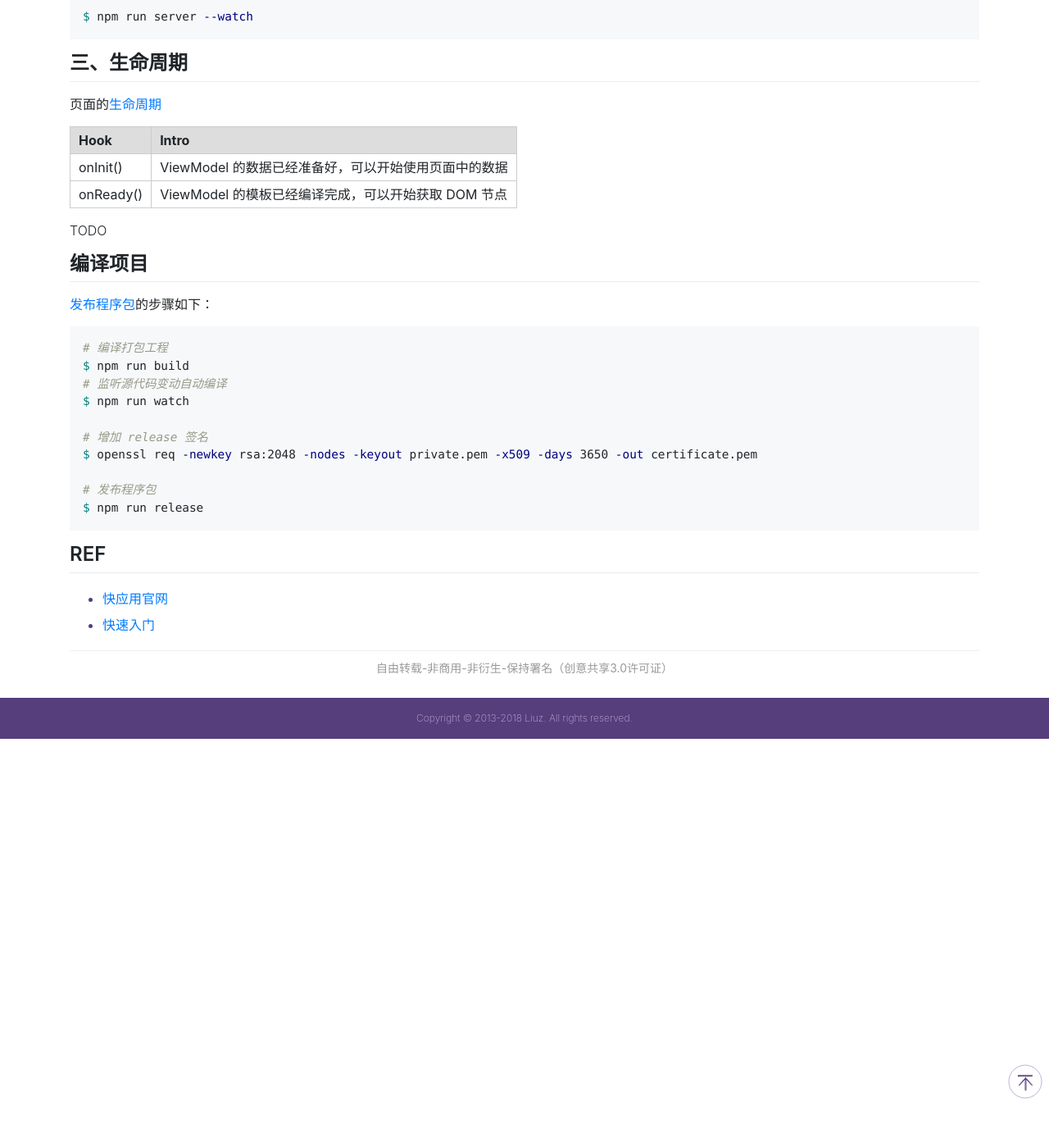
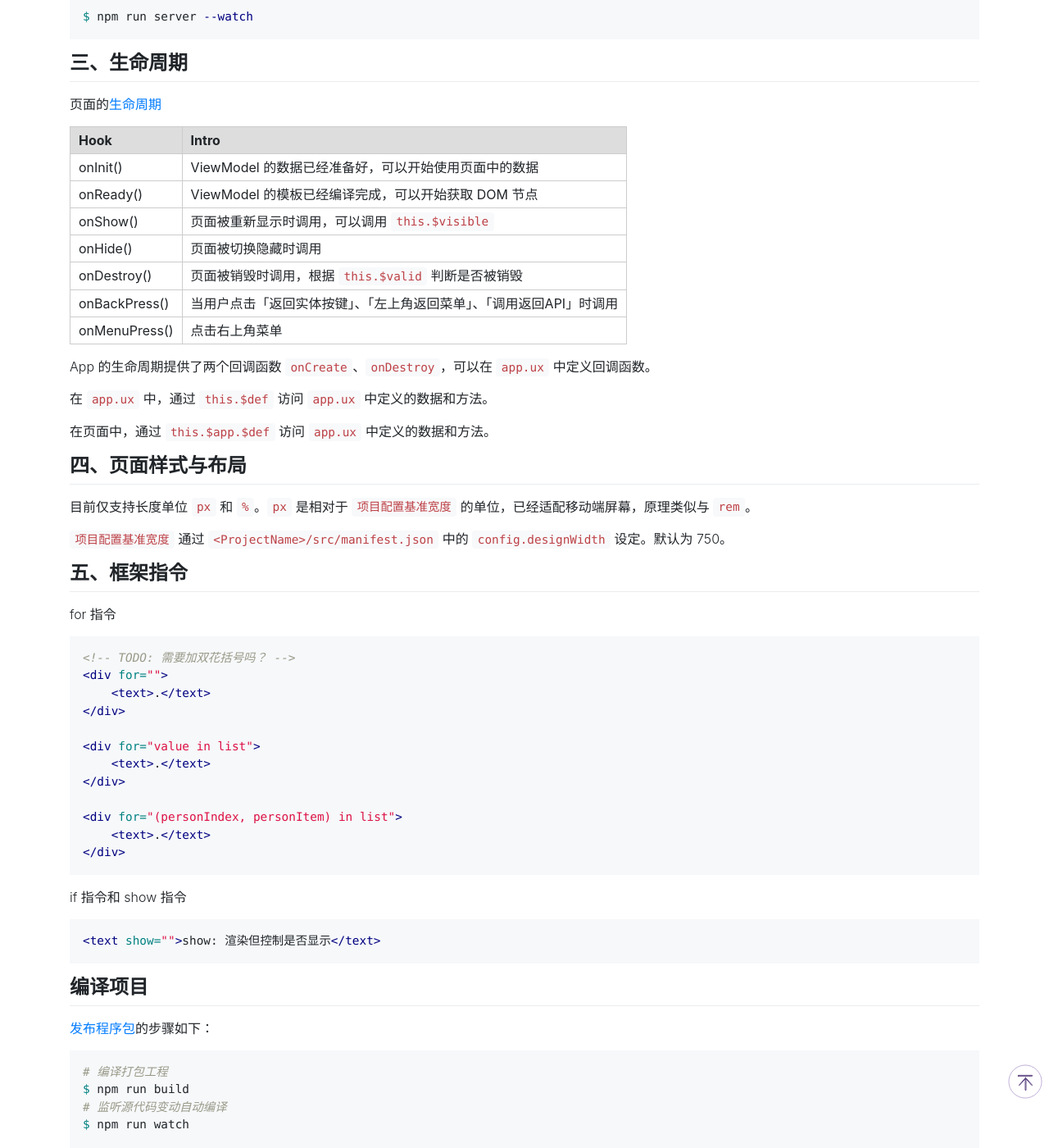
Before and after one commit to liuzhuan/liuzhuan.github.io, a Jekyll site: the page built from _posts/2018-07-20-quickapp-primer.md, in a window 1280 px wide and 1400 px high, scrolled down 923 px. Shown: the whole window at 82% size. Built offline with Jekyll 4.4.1, drawn with Linux system fonts in a browser that asks for light colours; nearby versions of some CDN libraries; comment, search, counter and statistics services are not loaded; before the commit the page ends 1824 px from its top, so only the background shows below that.

Commit message:
docs(quickapp): add more guide

````diff
--- a/_posts/2018-07-20-quickapp-primer.md
+++ b/_posts/2018-07-20-quickapp-primer.md
@@ -53,8 +53,48 @@ $ npm run server --watch
 | --- | --- |
 | onInit() | ViewModel 的数据已经准备好，可以开始使用页面中的数据 |
 | onReady() | ViewModel 的模板已经编译完成，可以开始获取 DOM 节点 |
+| onShow() | 页面被重新显示时调用，可以调用 `this.$visible` |
+| onHide() | 页面被切换隐藏时调用 |
+| onDestroy() | 页面被销毁时调用，根据 `this.$valid` 判断是否被销毁 |
+| onBackPress() | 当用户点击「返回实体按键」、「左上角返回菜单」、「调用返回API」时调用 |
+| onMenuPress() | 点击右上角菜单 |
 
-TODO
+App 的生命周期提供了两个回调函数 `onCreate`、`onDestroy`，可以在 `app.ux` 中定义回调函数。
+
+在 `app.ux` 中，通过 `this.$def` 访问 `app.ux` 中定义的数据和方法。
+
+在页面中，通过 `this.$app.$def` 访问 `app.ux` 中定义的数据和方法。
+
+## 四、页面样式与布局
+
+目前仅支持长度单位 `px` 和 `%`。`px` 是相对于 `项目配置基准宽度` 的单位，已经适配移动端屏幕，原理类似与 `rem`。
+
+`项目配置基准宽度` 通过 `<ProjectName>/src/manifest.json` 中的 `config.designWidth` 设定。默认为 750。
+
+## 五、框架指令
+
+for 指令
+
+```html
+<!-- TODO: 需要加双花括号吗？ -->
+<div for="{{ list }}">
+    <text>{{ $idx }}.{{ $item.name }}</text>
+</div>
+
+<div for="value in list">
+    <text>{{ $idx }}.{{ value.name }}</text>
+</div>
+
+<div for="(personIndex, personItem) in list">
+    <text>{{ personIndex }}.{{ personItem.name }}</text>
+</div>
+```
+
+if 指令和 show 指令
+
+```html
+<text show="{{ showVar }}">show: 渲染但控制是否显示</text>
+```
 
 ## 编译项目
 
````
